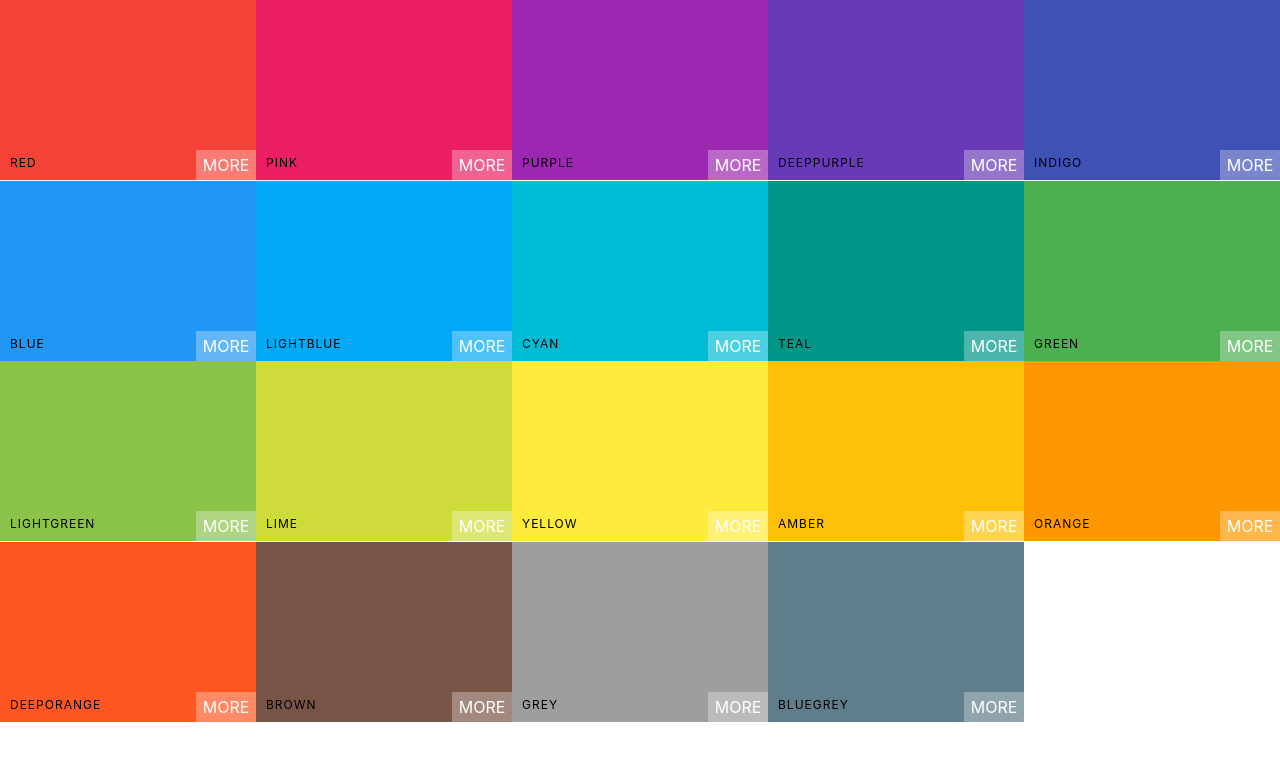
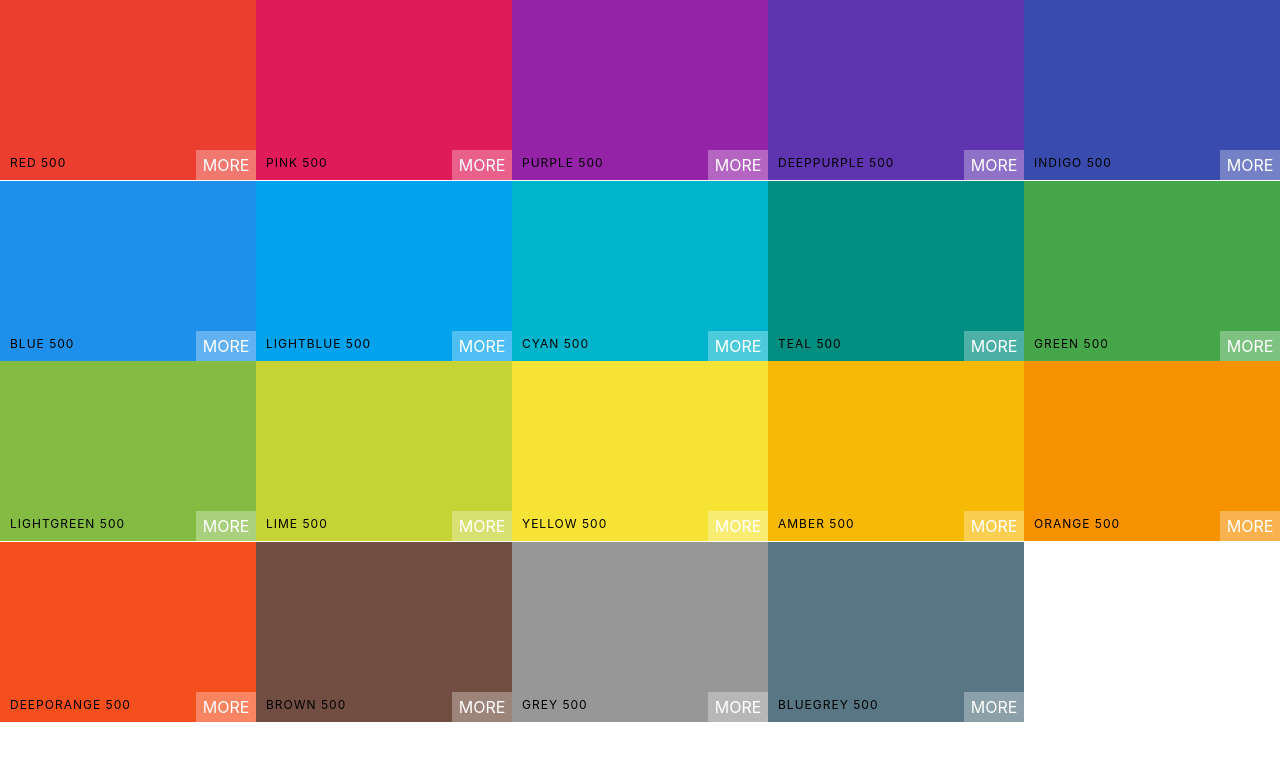
Before and after one commit to madebymilly/react-colors-project, a React (Create React App) app: page / in a window 1280 px wide. Shown: the top 760 px of the page. Built offline with nearby package versions, Linux system fonts and the light colour scheme.

Commit message:
adding and using chroma.js in colorHelpers.js

```diff
--- a/package.json
+++ b/package.json
@@ -6,6 +6,7 @@
     "@testing-library/jest-dom": "^5.14.1",
     "@testing-library/react": "^11.2.7",
     "@testing-library/user-event": "^12.8.3",
+    "chroma-js": "^2.1.2",
     "react": "^17.0.2",
     "react-copy-to-clipboard": "^5.0.4",
     "react-dom": "^17.0.2",
--- a/src/App.js
+++ b/src/App.js
@@ -1,10 +1,12 @@
 import Palette from './Palette';
 import seedColors from "./seedColors";
+import { generatePalette } from "./colorHelpers";
 
 function App() {
+  console.log(generatePalette(seedColors[0]))
   return (
     <div className="App">
-      <Palette {...seedColors[0]} />
+      <Palette palette={generatePalette(seedColors[0])} />
     </div>
   );
 }
--- a/src/Palette.js
+++ b/src/Palette.js
@@ -4,8 +4,8 @@ import './Palette.css'
 
 class Palette extends Component {
 	render() {
-		const colorBoxes = this.props.colors.map((color) => (
-			<ColorBox background={color.color} name={color.name} />
+		const colorBoxes = this.props.palette.colors[500].map((color, i) => (
+			<ColorBox key={i} background={color.hex} name={color.name} />
 		));
 		return (
 			<div className="Palette">
--- /dev/null
+++ b/src/colorHelpers.js
@@ -0,0 +1,49 @@
+import chroma from "chroma-js";
+const levels = [50, 100, 200, 300, 400, 500, 600, 700, 800, 900];
+
+function generatePalette(starterPalette) {
+  let newPalette = {
+    paletteName: starterPalette.paletteName,
+    id: starterPalette.id,
+    emoji: starterPalette.emoji,
+    colors: {}
+  };
+  for (let level of levels) {
+    newPalette.colors[level] = [];
+  }
+  for (let color of starterPalette.colors) {
+    let scale = getScale(color.color, 10).reverse();
+    for (let i in scale) {
+      newPalette.colors[levels[i]].push({
+        name: `${color.name} ${levels[i]}`,
+        id: color.name.toLowerCase().replace(/ /g, "-"),
+        hex: scale[i],
+        rgb: chroma(scale[i]).css(),
+        rgba: chroma(scale[i])
+          .css()
+          .replace("rgba", "rgba")
+          .replace(")", ",1.0)")
+      });
+    }
+  }
+  return newPalette;
+}
+function getRange(hexColor) {
+  const end = "#fff";
+  return [
+    chroma(hexColor)
+      .darken(1.4)
+      .hex(),
+    hexColor,
+    end
+  ];
+}
+
+function getScale(hexColor, numberOfColors) {
+  return chroma
+    .scale(getRange(hexColor))
+    .mode("lab")
+    .colors(numberOfColors);
+}
+
+export { generatePalette };
```
Also changed, not shown: 2 other files (tests, documents, lock files or other folders).
